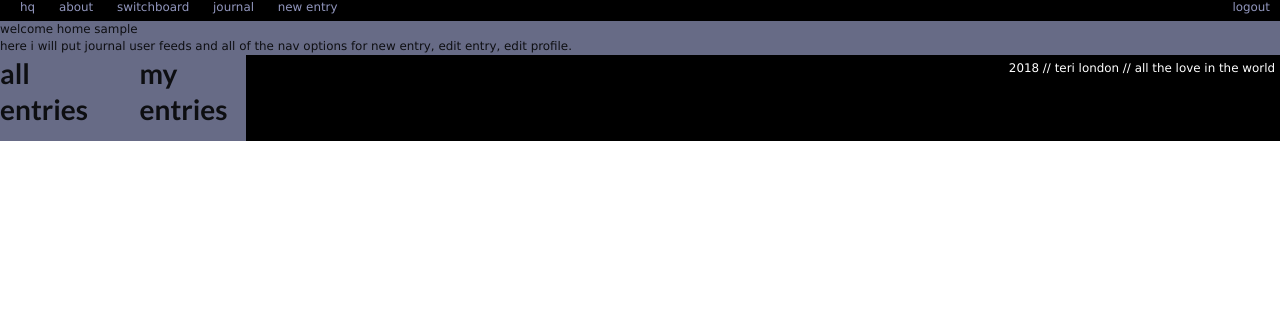
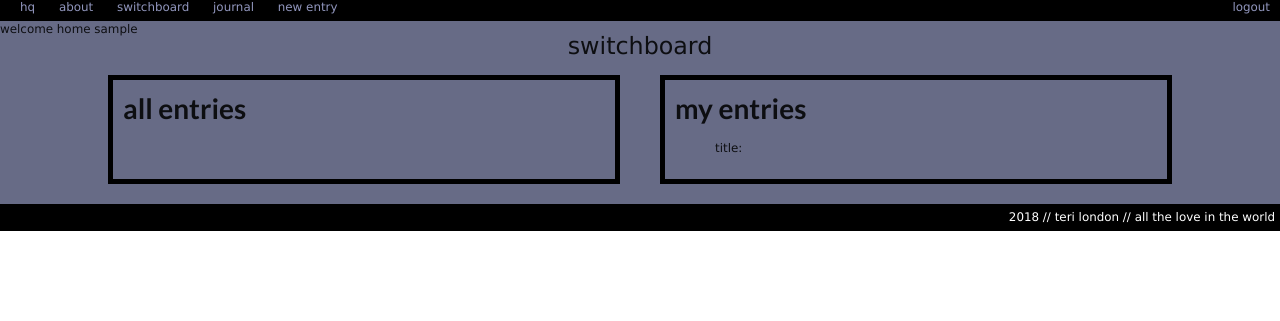
Before and after one commit to londondata/asylum, a Django app: page /switchboard in a window 1280 px wide. Shown: the part 86-407 px from the top of the page. Run offline with Django 3.2, Linux system fonts and the light colour scheme; the visitor is signed in with stand-in values (Sample User, id 1); data that the repository does not hold is empty.

Commit message:
are you kidding this looks baller af rn

```diff
--- a/newmelo/newmelo_app/static/css/main.css
+++ b/newmelo/newmelo_app/static/css/main.css
@@ -17,7 +17,6 @@
   justify-content: flex-end;
   align-items: flex-end;
   padding: 15px;
-
   font-family: 'Berkshire Swash', cursive;
 }
 
@@ -90,10 +89,32 @@ body {
 
 /* SWITCHBOARD: */
 
-.allentrycontainer {
+.switchboardtitle {
+  font-size: 2em;
   display: flex;
   flex-direction: row;
   justify-content: center;
+}
+
+.switchboardcontainer {
+  display: flex;
+  flex-direction: row;
+  justify-content: center;
+  align-items: space-between;
+}
+
+.allentrycontainer {
+  border: 5px solid black;
+  margin: 20px;
+  padding: 10px;
+  width: 40%;
+}
+
+.myentrycontainer {
+  border: 5px solid black;
+  margin: 20px;
+  padding: 10px;
+  width: 40%;
 }
 
 /* ABOUT */
--- a/newmelo/newmelo_app/templates/newmelo_app/about.html
+++ b/newmelo/newmelo_app/templates/newmelo_app/about.html
@@ -6,13 +6,13 @@
 <span>welcome to asylum, your antisocial sanctuary. asylum is a community for self expression, open communication and ultimate personal freedom built from the ashes of Melodramatic.com.
 this website is dedicated to four individuals who have touched my life and inspired my work:<p>
 <ul>Sara Sioux, my mentor and the creator of Melodramatic.com,</ul>
-<ul>Nicolas Sveen, my fallen Prince,</ul>
+<ul>Nicolas Sveen, my fallen prince,</ul>
 <ul>Josh Tilton, my sour pickle, and</ul>
-<ul>Justin Castilla, the person who believed in me when I needed it the most.</ul></span>
+<ul>Justin Castilla, the person who believed in me when i needed it the most.</ul></span>
 </div>
 <div class="toscontainer"><span>
 Terms of Service:
-<ol>1) NO HATE SPEECH. While we value free expression and creativity, there is a zero tolerance policy for Nazis, racism, xenophobia, sexism, transphobia, harassment, or anything resembling hatred. If there is a dispute mysef and my moderators are the final judges. Idgaf, this is my website, not yours.</ol>
+<ol>1) NO HATE SPEECH OR HARASSMENT TOLERATED. While we value freedom, there is a zero tolerance policy for Nazis, racism, xenophobia, sexism, transphobia, harassment, or anything resembling hatred. if there is a dispute myself and my moderators are the final judges. idgaf, this is my website, not yours.</ol>
 <ol>2) I will write these later, I am just testing things.</ol></span>
 </div>
 </div>
--- a/newmelo/newmelo_app/templates/newmelo_app/switchboard.html
+++ b/newmelo/newmelo_app/templates/newmelo_app/switchboard.html
@@ -1,23 +1,24 @@
 {% extends 'newmelo_app/hq.html' %}
 
 {% block content %}
-
-here i will put journal user feeds and all of the nav options for new entry, edit entry, edit profile.
+<span class="switchboardtitle">switchboard</span>
+<div class="switchboardcontainer">
 <div class="allentrycontainer">
   <h1>all entries</h1>
   <ul>
 
   {% for entry in entries %}
   <li>
-    <a href="{% url 'entrydetail' pk=entry.pk %}">{{entry.title}}</a>: <a href="{% url 'entrydetail' pk=entry.pk %}">{{entry.user}}</a>
+  title:<a href="{% url 'entrydetail' pk=entry.pk %}">{{entry.title}}</a>user: <a href="{% url 'entrydetail' pk=entry.pk %}">{{entry.user}}</a>
   </li>
 
   {% endfor %}
 </ul>
+</div>
 <div class="myentrycontainer">
   <h1>my entries</h1>
-  <ul>
 
+  <ul>title:
   {% for entry in entries %}
   {% if user == entry.user %}
   <li>
@@ -26,5 +27,6 @@ here i will put journal user feeds and all of the nav options for new entry, edi
   {% endif %}
   {% endfor %}
 </ul>
+</div>
 
 {% endblock %}
```
